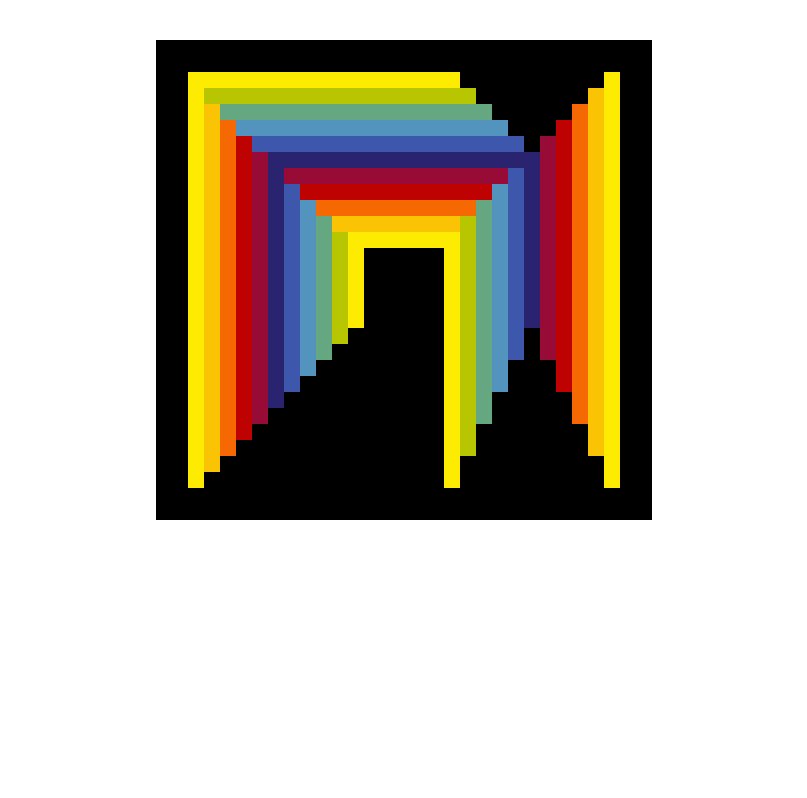
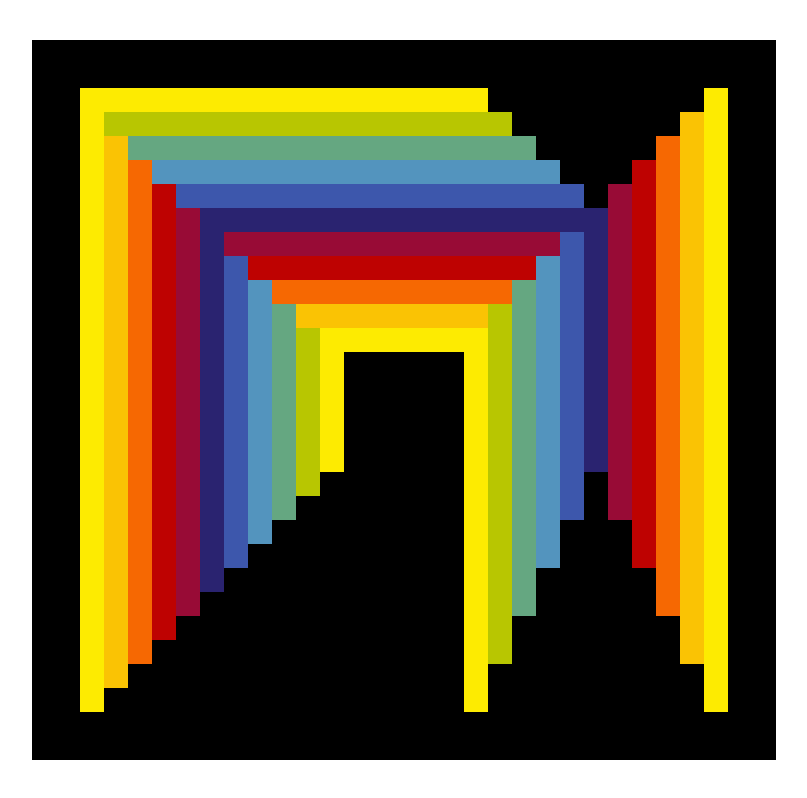
Before and after one commit to Kchao1910/Herbert-Bayer-BaH, a plain HTML site: page index.html in a window 1536 px wide. Shown: the whole page, without its empty margins (364-1171 px from the left). Drawn offline with Linux system fonts and the light colour scheme.

Commit message:
Added more media queries

```diff
--- a/index.css
+++ b/index.css
@@ -229,3 +229,18 @@ div:nth-child(33) {
     grid-template-rows: repeat(30, 12px);
   }
 }
+
+@media screen and (min-width: 1024px) {
+  .grid {
+    grid-template-columns: repeat(31, 20px);
+    grid-template-rows: repeat(30, 20px);
+  }
+}
+
+
+@media screen and (min-width: 1440px) {
+  .grid {
+    grid-template-columns: repeat(31, 24px);
+    grid-template-rows: repeat(30, 24px);
+  }
+}
```
